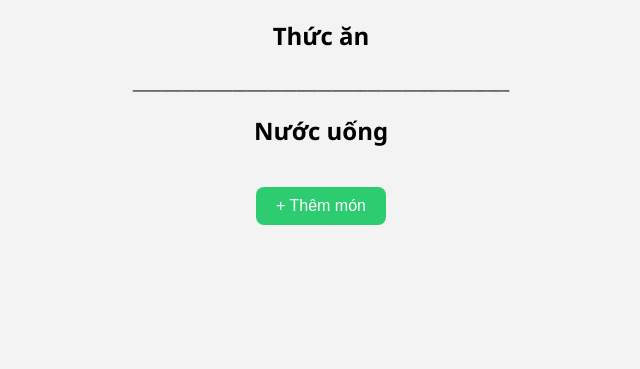
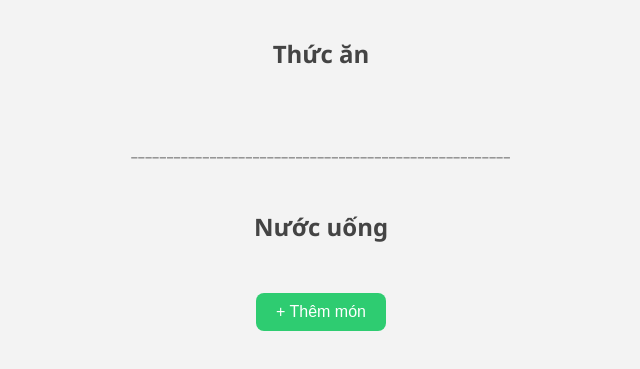
Before and after one commit to quanhoang-gon/-n-tkweb, a plain HTML site: page menu.html in a window 1280 px wide. Shown: the part 87-456 px from the top of the page, without its empty margins (319-959 px from the left). Drawn offline with Linux system fonts and the light colour scheme.

Commit message:
Enhance menu styles with h2 and divider
Added styles for h2 elements and a divider class.

```diff
--- a/menu.css
+++ b/menu.css
@@ -8,6 +8,13 @@ body {
 
 h1 {
   color: #333;
+  margin-bottom: 30px;
+}
+
+h2 {
+  color: #444;
+  margin-top: 40px;
+  font-weight: 600;
 }
 
 .menu-container {
@@ -64,7 +71,7 @@ h1 {
 }
 
 .add-btn {
-  margin-top: 20px;
+  margin-top: 30px;
   padding: 10px 20px;
   background: #2ecc71;
   border: none;
@@ -104,7 +111,8 @@ h1 {
   margin-right: auto;
 }
 
-#addForm input {
+#addForm input,
+#addForm select {
   width: 100%;
   padding: 8px;
   margin-bottom: 10px;
@@ -125,7 +133,6 @@ h1 {
   background: #2980b9;
 }
 
-/* Popup */
 .popup {
   display: none;
   position: fixed;
@@ -176,3 +183,30 @@ h1 {
 .popup-buttons button:last-child {
   background: #e74c3c;
 }
+
+.divider {
+  display: flex;
+  justify-content: center;
+  align-items: center;
+  margin: 50px 0;
+}
+
+.divider span {
+  color: #666;
+  font-weight: 600;
+  letter-spacing: 1px;
+  font-size: 15px;
+  background: #f3f3f3;
+  padding: 0 10px;
+  position: relative;
+}
+
+.divider span::before,
+.divider span::after {
+  content: "";
+  flex: 1;
+  height: 2px;
+  background: #bbb;
+  margin: 0 10px;
+  border-radius: 2px;
+}
```
